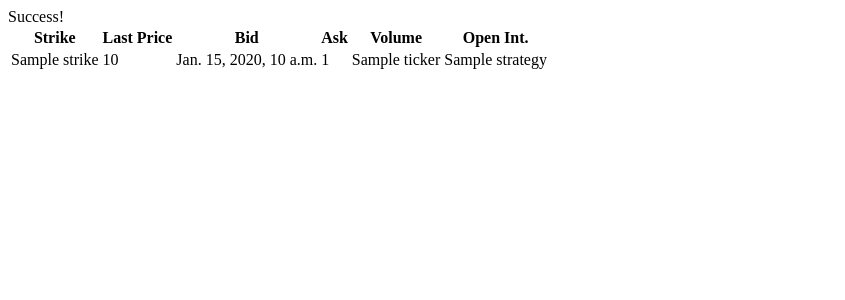
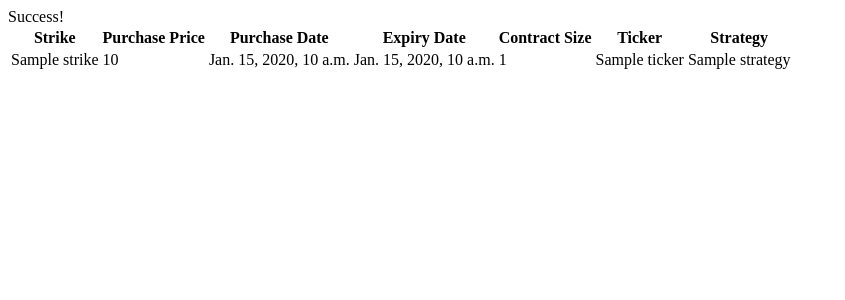
Before and after one commit to Shin-Leo/optionsPortfolio, a Django app: template optionsPF/templates/optionsPF/success.html in a window 1280 px wide. Shown: the top 300 px of the page, without its empty margins (0-845 px from the left). Run offline with Django 3.2, Linux system fonts and the light colour scheme; the template is opened without the code that fills it: most values are stand-ins (such as "Sample title", 1, 10 or a date in 2020).

Commit message:
updated butterfly model to include purchase date, added purchase date to success.html

```diff
--- a/optionsPF/templates/optionsPF/success.html
+++ b/optionsPF/templates/optionsPF/success.html
@@ -9,16 +9,18 @@
         <table class="contract-table">
             <thead>
             <th>Strike</th>
-            <th>Last Price</th>
-            <th>Bid</th>
-            <th>Ask</th>
-            <th>Volume</th>
-            <th>Open Int.</th>
+            <th>Purchase Price</th>
+            <th>Purchase Date</th>
+            <th>Expiry Date</th>
+            <th>Contract Size</th>
+            <th>Ticker</th>
+            <th>Strategy</th>
             </thead>
         <tbody>
         <tr>
             <td>{{ strike }}</td>
             <td>{{ contract_price }}</td>
+            <td>{{ purchase_date }}</td>
             <td>{{ expiry_date }}</td>
             <td>{{ num_contracts }}</td>
             <td>{{ ticker }}</td>
```
Also changed, not shown: optionsPF/models.py (+6 -3 lines), optionsPF/views.py (+8 -3 lines), optionsPF/migrations/0001_initial.py (deleted), optionsPF/migrations/0002_alter_coveredcall_id.py (deleted), optionsPF/migrations/0003_alter_coveredcall_id.py (deleted).
